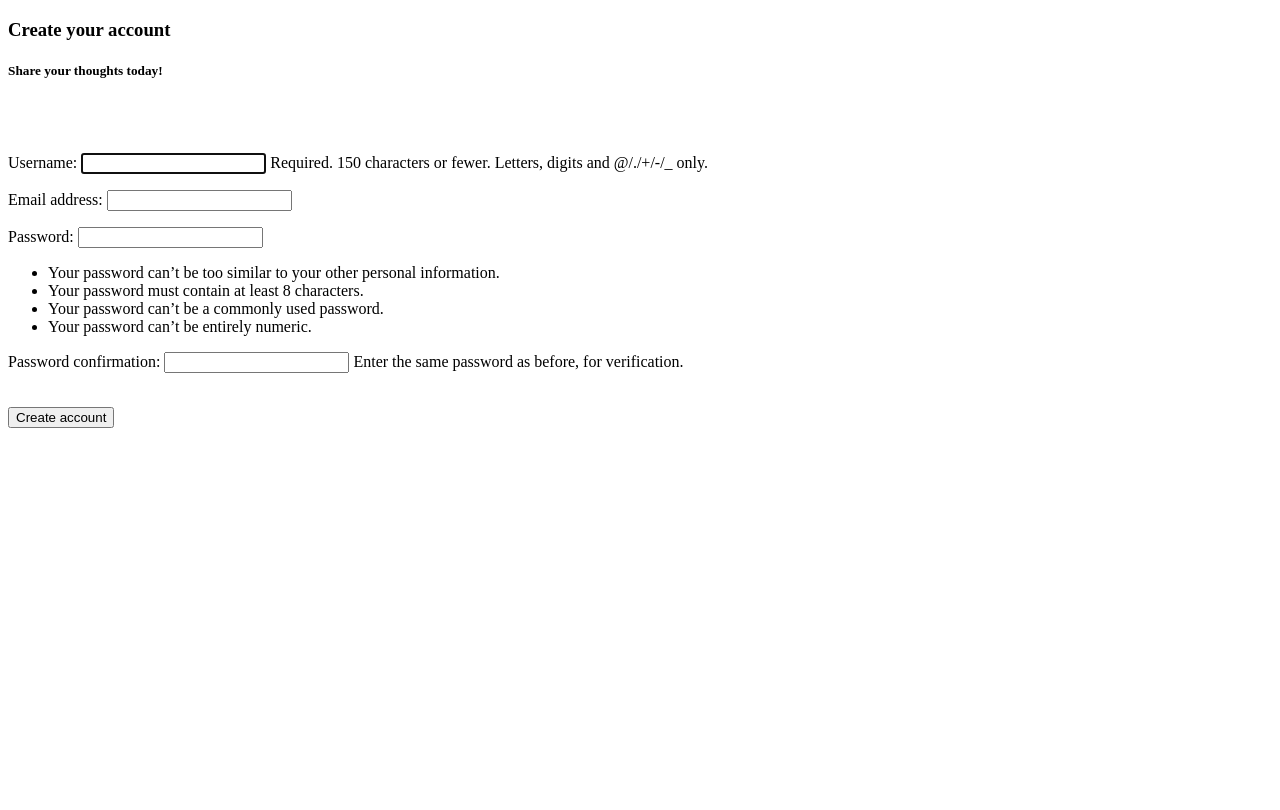
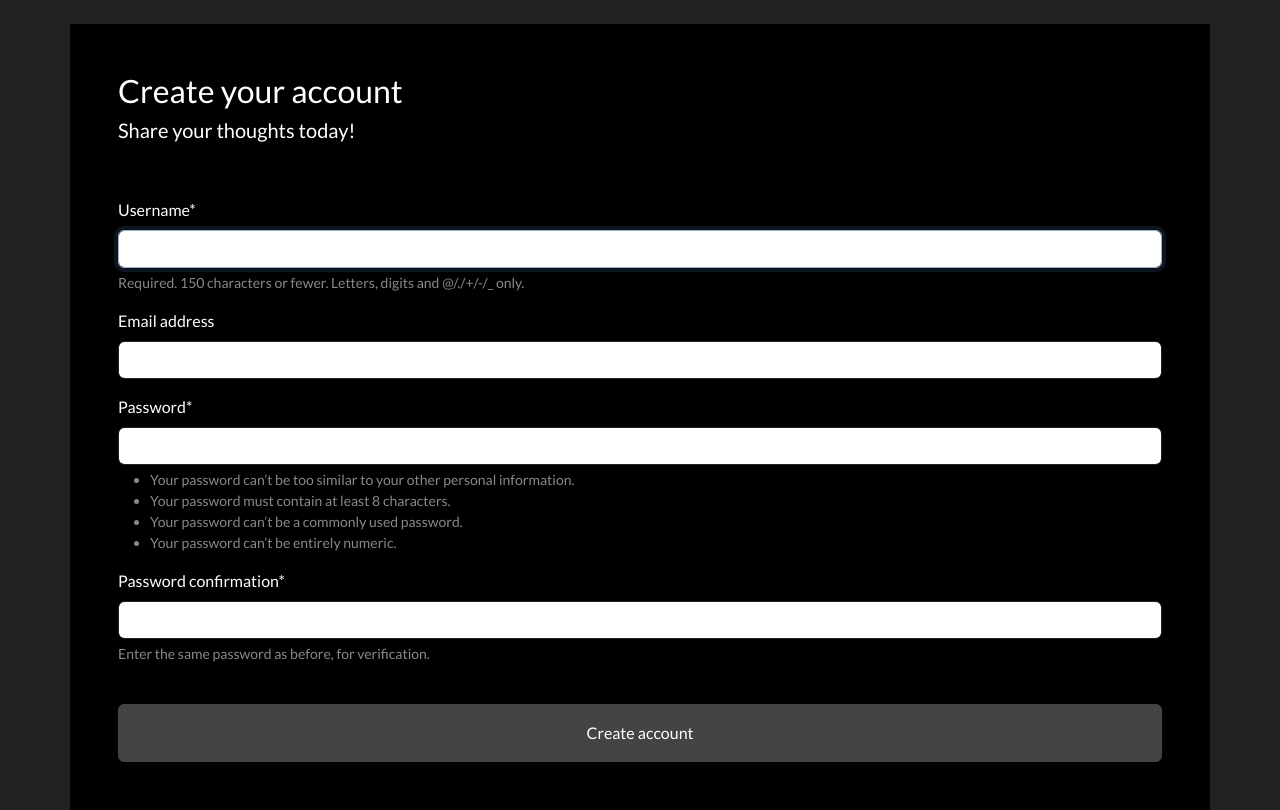
Before and after one commit to kalonjic34/dreamcache-website, a Django app: page /register in a window 1280 px wide. Before the commit the page ends 428 px from the top, so only its background shows below. Run offline with Django 5.2, Linux system fonts and the light colour scheme; some libraries are stand-ins or nearby versions.

Commit message:
Enhance registration form - add Bootstrap styles and use crispy_forms

```diff
--- a/dreamcache/journal/templates/journal/register.html
+++ b/dreamcache/journal/templates/journal/register.html
@@ -1,12 +1,21 @@
+{% load static %}
+
+{% load crispy_forms_tags %}
+
 <!DOCTYPE html>
 <html lang="en">
 <head>
     <meta charset="UTF-8">
     <meta name="viewport" content="width=device-width, initial-scale=1.0">
     <title> DreamCache | Register</title>
+    <link rel="stylesheet" href="https://bootswatch.com/5/darkly/bootstrap.min.css">
+    <link rel="stylesheet" href="{% static 'css/styles.css'%}">
+
 </head>
+
+<br>
 <body>
-    <div class="container">
+    <div class="container bg-black shadow-md p-5 form-layout">
         <h3>Create your account</h3>
 
         <h5>Share your thoughts today!</h5>
@@ -18,10 +27,10 @@
 
             {% csrf_token %}
 
-            {{RegistrationForm.as_p}}
+            {{RegistrationForm | crispy}}
             <br>
 
-            <button type="submit">Create account</button>
+            <button type="submit" class="btn btn-secondary btn-md w-100 btn-block p-3">Create account</button>
         </form>
     </div>
 </body>
```
